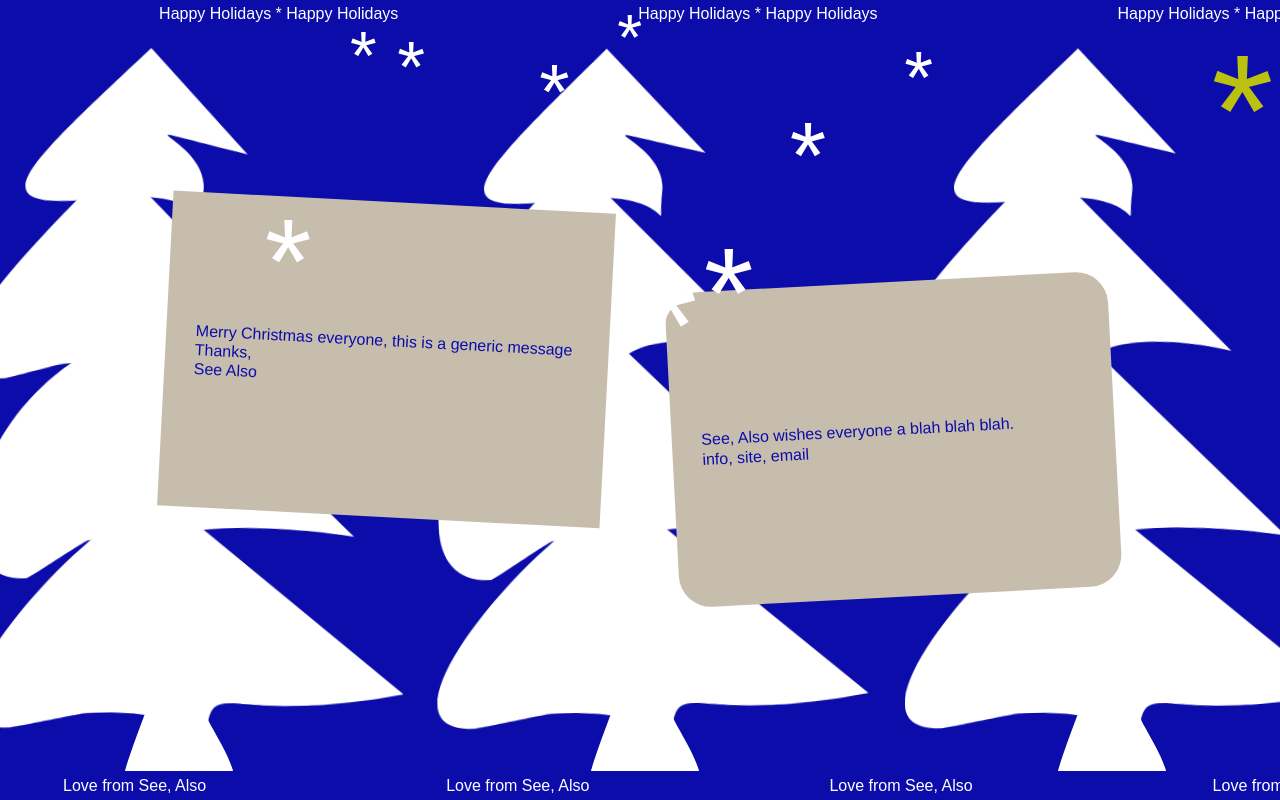
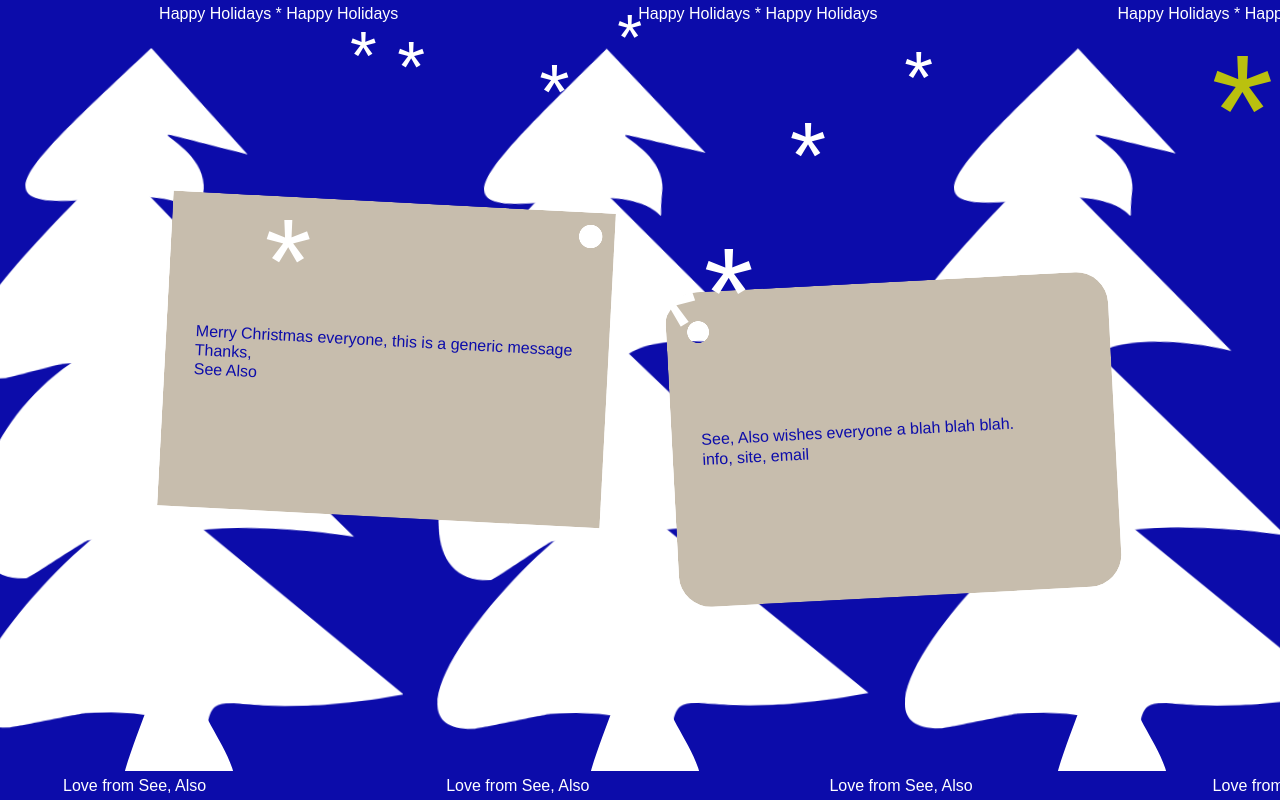
Before and after one commit to see-also-studio/temp-website, a website: page xmas2021/index.html in a window 1280 px wide. Drawn offline with nearby package versions, Linux system fonts and the light colour scheme; files that its build step writes are made by us from their sources.

Commit message:
Add hole punches to message cards

```diff
--- a/xmas2021/src/styles/common/_global.scss
+++ b/xmas2021/src/styles/common/_global.scss
@@ -37,6 +37,20 @@ body {
             &:nth-child(2) {
                 margin-top: 5em;
             }
+        }
+    }
+
+    .card {
+        &:nth-child(1) {
+            mask-image: radial-gradient(0.75em at 1.5em 1.5em,transparent 95%,#000 100%);
+
+            &.active {
+                mask-image: radial-gradient(0.75em at calc(100% - 1.5em) 1.5em,transparent 95%,#000 100%);
+            }
+        }
+
+        &:nth-child(2) {
+            mask-image: radial-gradient(0.7em at 2em 2.5em,transparent 95%,#000 100%);
         }
     }
 
```
